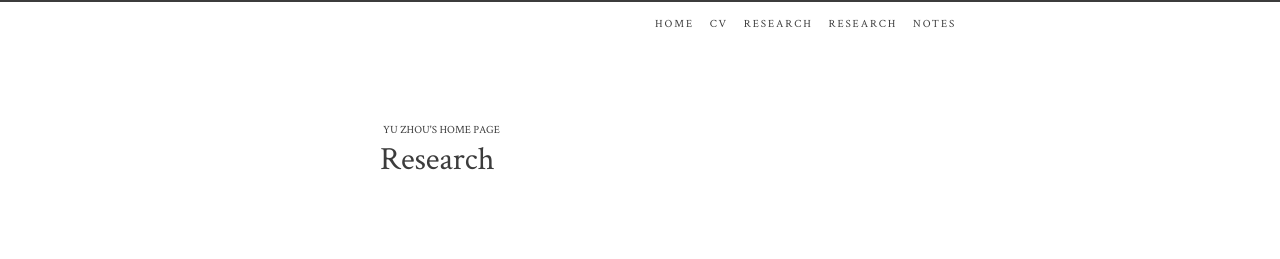
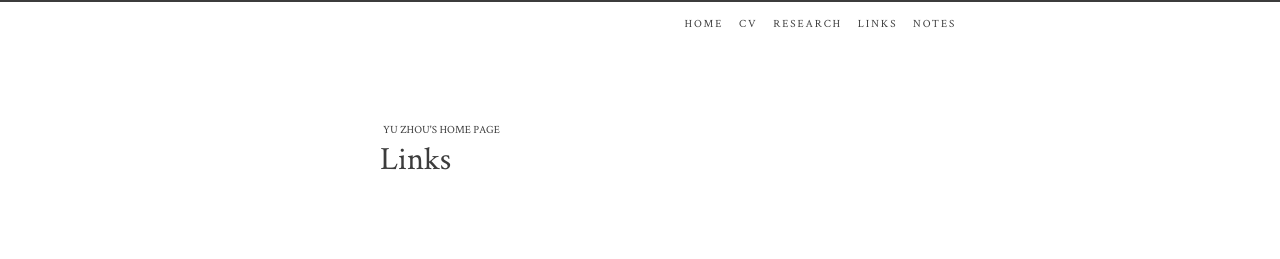
Before and after one commit to yuzhou-finance/yuzhou-finance.github.io, a Jekyll site: the page built from links.md, in a window 1280 px wide. Shown: the top 259 px of the page. Built offline with Jekyll 4.4.1, drawn with Linux system fonts in a browser that asks for light colours.

Commit message:
update 2020/08/08 2

```diff
--- a/links.md
+++ b/links.md
@@ -1,13 +1,12 @@
 ---
 layout: page
-title: Research
+title: Links
 navlevel: header
-navtitle: research
+navtitle: Links
 position: 4
 ---
 
 **Links of Journals**
-
 * [The American Economic Review](https://www.aeaweb.org/journals/aer)
 * [Journal of Political Economy](https://www.journals.uchicago.edu/toc/jpe/current)
 * [The Quarterly Journal of Economics](https://academic.oup.com/qje)
@@ -20,14 +19,11 @@ position: 4
 * [Journal of Accounting and Economics](https://www.journals.elsevier.com/journal-of-accounting-and-economics)
 
 **Links of New Working Papers**
-
 * [The Latest NBER Working Papers](https://www.nber.org/new.html)
 
 **Links of Conferences**
-
 * [Virtual Finance Workshop](https://www.virtualfinance.org/home)
 
 **Links of Researchers**
-
 * [Itay Goldstein](http://finance.wharton.upenn.edu/~itayg/)
 * [Liyan Yang](http://individual.utoronto.ca/liyanyang/)
```
Also changed, not shown: research.md (+1 -1 lines).
